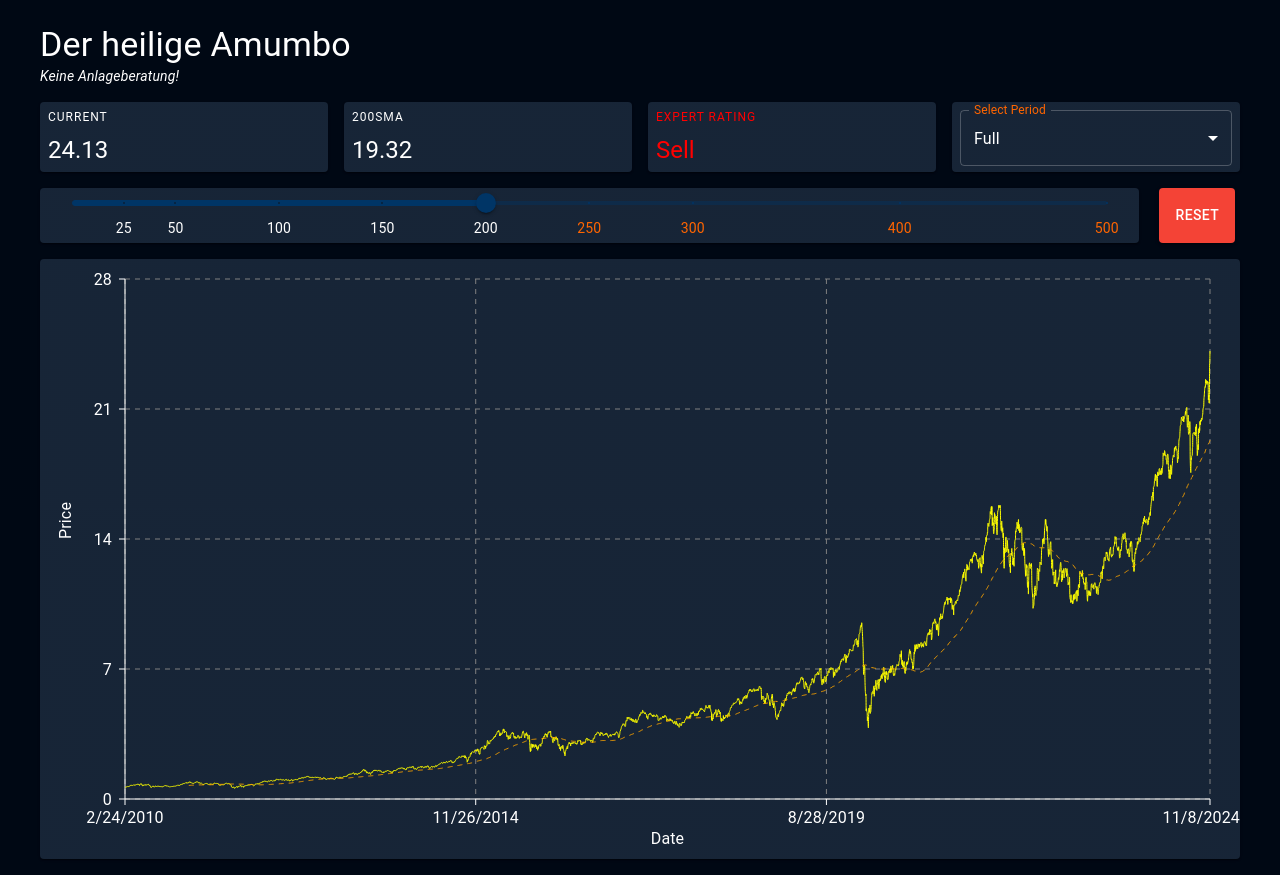
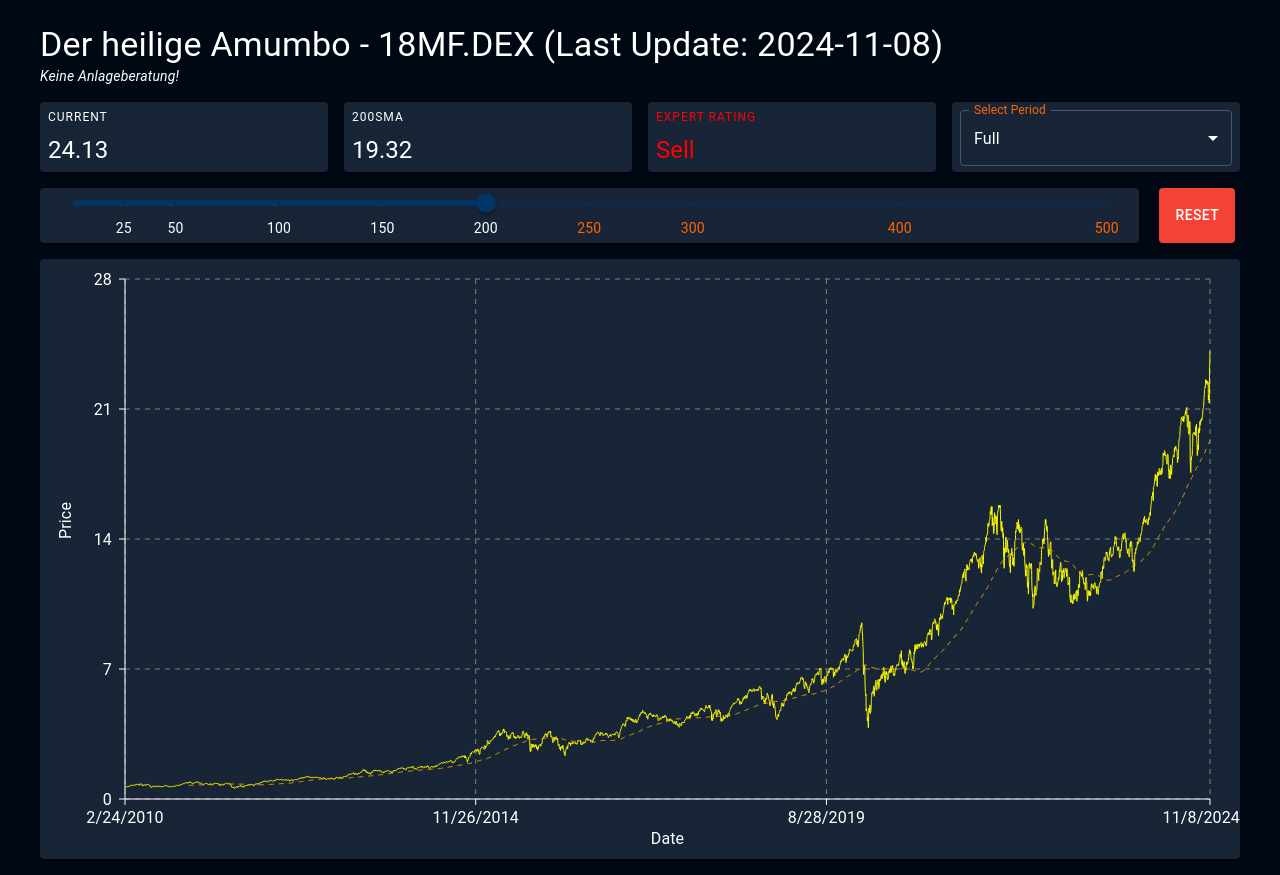
Before and after one commit to smn-t/smn-t.github.io, a React (Create React App) app: page / in a window 1280 px wide. Built offline with nearby package versions, Linux system fonts and the light colour scheme.

Commit message:
add more info

```diff
--- a/src/dashboards/MainDashboard.js
+++ b/src/dashboards/MainDashboard.js
@@ -109,12 +109,14 @@ const MainDashboard = () => {
     const current_sma = Math.round((smaData.length > 0 ? smaData.at(-1)["sma"] : null) * 100) / 100;
     const difference = Math.round((current_price - current_sma) * 100) / 100;
 
+    console.log(data["Meta Data"]["2. Symbol"]);
+
     return (
         <ThemeProvider theme={darkTheme}>
             <CssBaseline />
             <Container maxWidth={false}>
                 <Typography variant="h4" paddingTop={3} paddingInline={2}>
-                    Der heilige Amumbo
+                    Der heilige Amumbo - {data["Meta Data"]["2. Symbol"]} (Last Update: {data["Meta Data"]["3. Last Refreshed"]})
                 </Typography>
                 <Typography variant="body2" paddingInline={2}>
                     <i>Keine Anlageberatung!</i>
```
